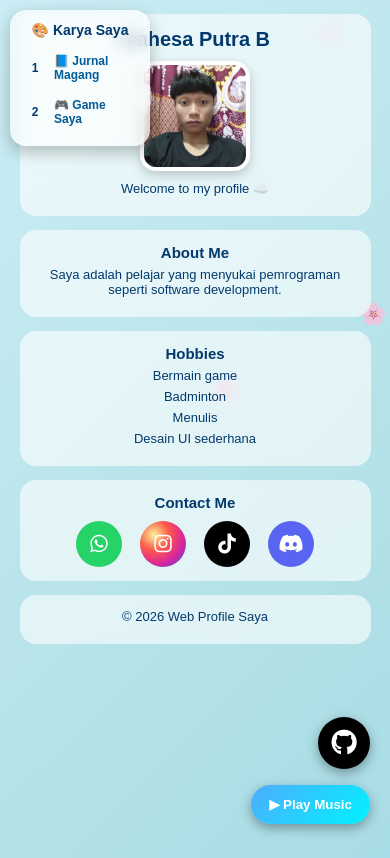
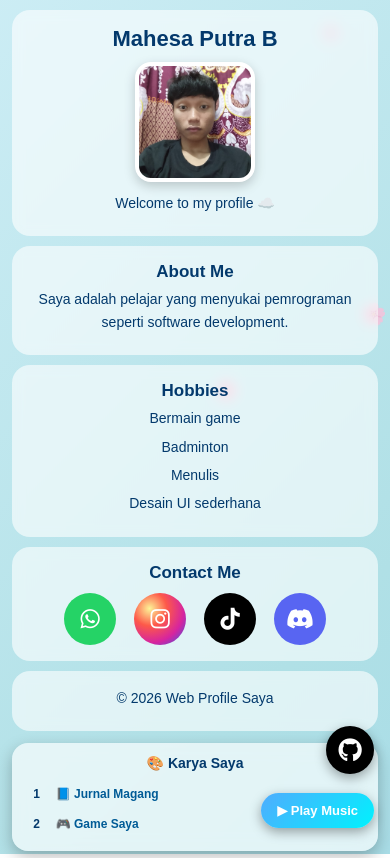
Before and after one commit to mahesaputra5500-ux/Magang-Project-Mahes, a plain HTML site: page index.html in a window 390 px wide. Drawn offline with Linux system fonts and the light colour scheme.

Commit message:
Add files via upload

```diff
--- a/index.html
+++ b/index.html
@@ -2,6 +2,9 @@
 <html lang="id">
 <head>
     <meta charset="UTF-8">
+
+    <meta name="viewport" content="width=device-width, initial-scale=1.0">
+
     <title>Web Profile</title>
     <link rel="stylesheet" href="style.css">
 
--- a/style.css
+++ b/style.css
@@ -335,3 +335,70 @@ footer {
     transform: scale(1.15);
     box-shadow: 0 6px 16px rgba(0,0,0,0.45);
 }
+/* ========================= */
+/* 📱 MOBILE PERFECT MODE */
+/* ========================= */
+@media (max-width: 480px) {
+
+    body {
+        font-size: 14px;
+    }
+
+    .container {
+        width: 94%;
+        max-width: none;
+        margin: 10px auto;
+        padding: 16px;
+        border-radius: 18px;
+    }
+
+    h1 {
+        font-size: 22px;
+    }
+
+    h2 {
+        font-size: 17px;
+    }
+
+    p, li {
+        font-size: 14px;
+        line-height: 1.6;
+    }
+
+    /* Foto profil lebih proporsional */
+    .photo-frame {
+        width: 120px;
+        height: 120px;
+    }
+
+    /* Icon sosial lebih enak disentuh jari */
+    .social-icons a {
+        width: 52px;
+        height: 52px;
+        font-size: 22px;
+    }
+
+    /* Kartu karya tidak nutup layar */
+    .kartu-karya {
+        position: static;
+        width: 94%;
+        margin: 12px auto;
+        font-size: 13px;
+    }
+
+    /* Tombol kanan bawah tidak kegedean */
+    .music-btn {
+        padding: 10px 16px;
+        font-size: 13px;
+        bottom: 16px;
+        right: 16px;
+    }
+
+    .github-btn {
+        width: 48px;
+        height: 48px;
+        font-size: 24px;
+        bottom: 70px;
+        right: 16px;
+    }
+}
```
Also changed, not shown: game.html (+67 -26 lines).
